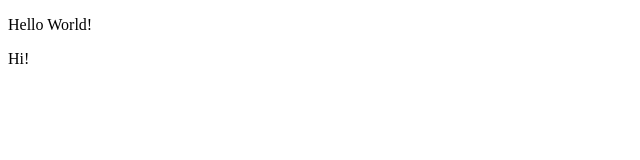
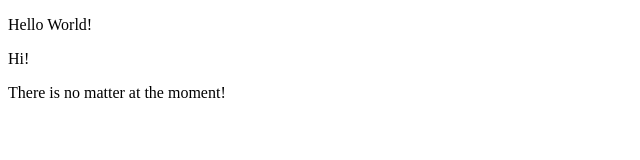
Before and after one commit to TinyChicken12/FirstT3hEx, a plain HTML site: page M1_html/001_Intro/index2.html in a window 1280 px wide. Shown: the whole page, without its empty margins (0-640 px from the left). Drawn offline with Linux system fonts and the light colour scheme.

Commit message:
Update index2.html

```diff
--- a/M1_html/001_Intro/index2.html
+++ b/M1_html/001_Intro/index2.html
@@ -7,5 +7,6 @@
 <body>
 <p>Hello World!</p>
 <p>Hi!</p>
+<p>There is no matter at the moment!</p>
 </body>
 </html>
```
